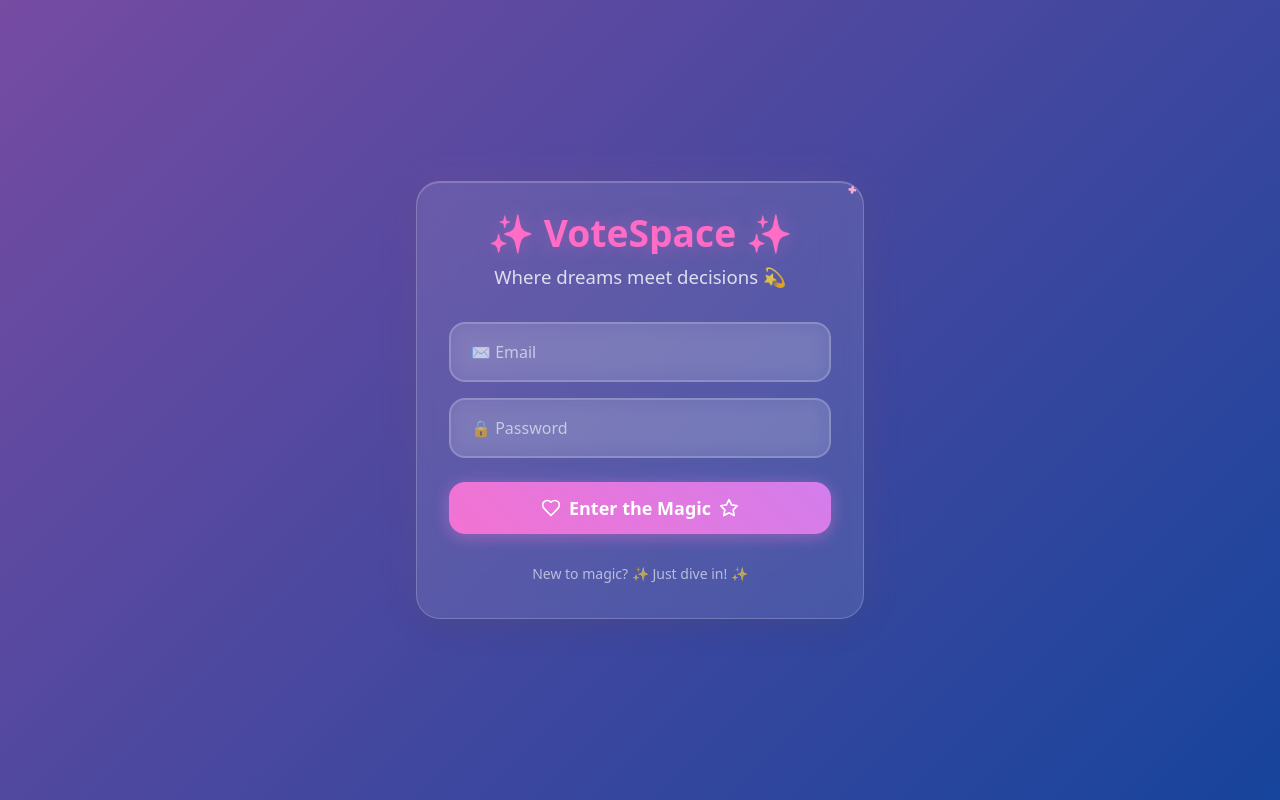
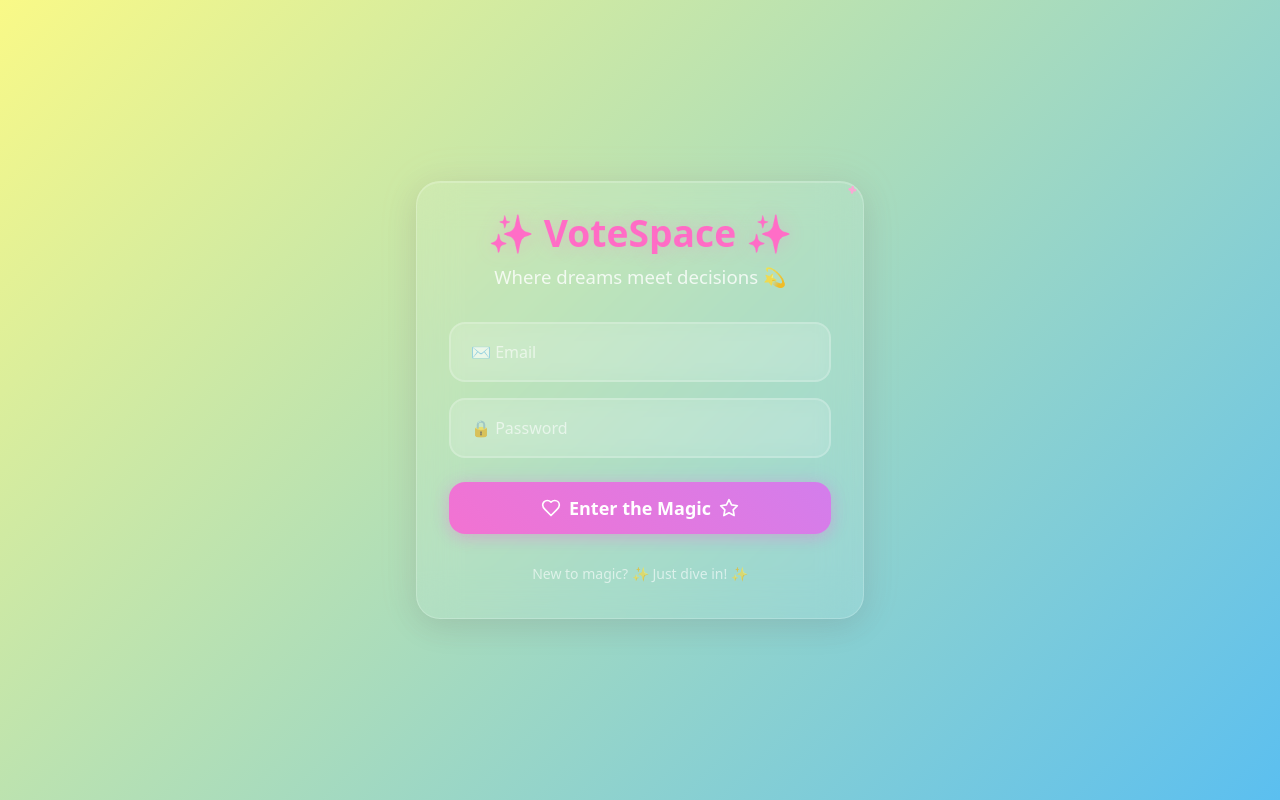
Before and after one commit to abhivyakti2/buddy-demo2, a React (Vite) app: page / in a window 1280 px wide. Built offline with nearby package versions, Linux system fonts and the light colour scheme.

Commit message:
recover-bg

```diff
--- a/src/styles/magical.css
+++ b/src/styles/magical.css
@@ -1,6 +1,7 @@
-/* Magical Background & Stars 764ba2*/
+/* Magical Background & Stars c66aaf*/
 .magical-bg {
-  background: linear-gradient(135deg, #764ba2 0%, #17449c 100%);
+  background: linear-gradient(135deg, #f9f987 0%, #5bbff0 100%);
+
   background-attachment: fixed;
   position: relative;
   overflow-x: hidden;
```
